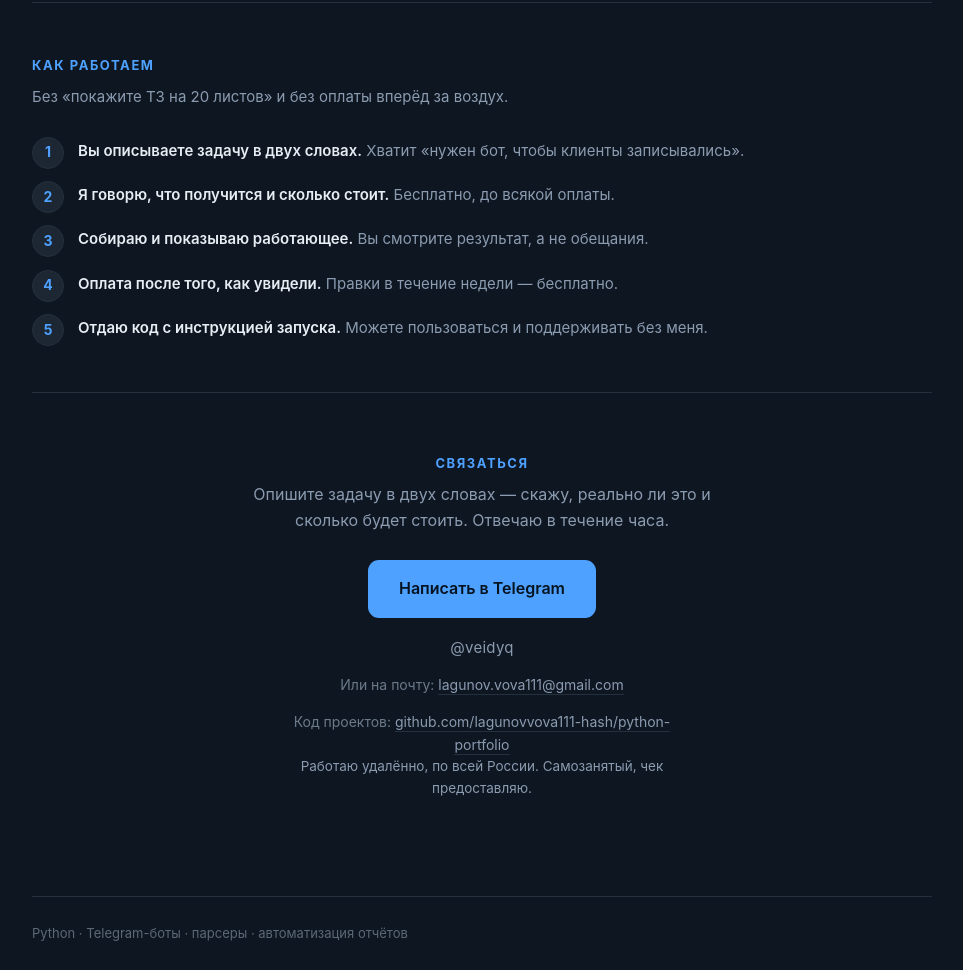
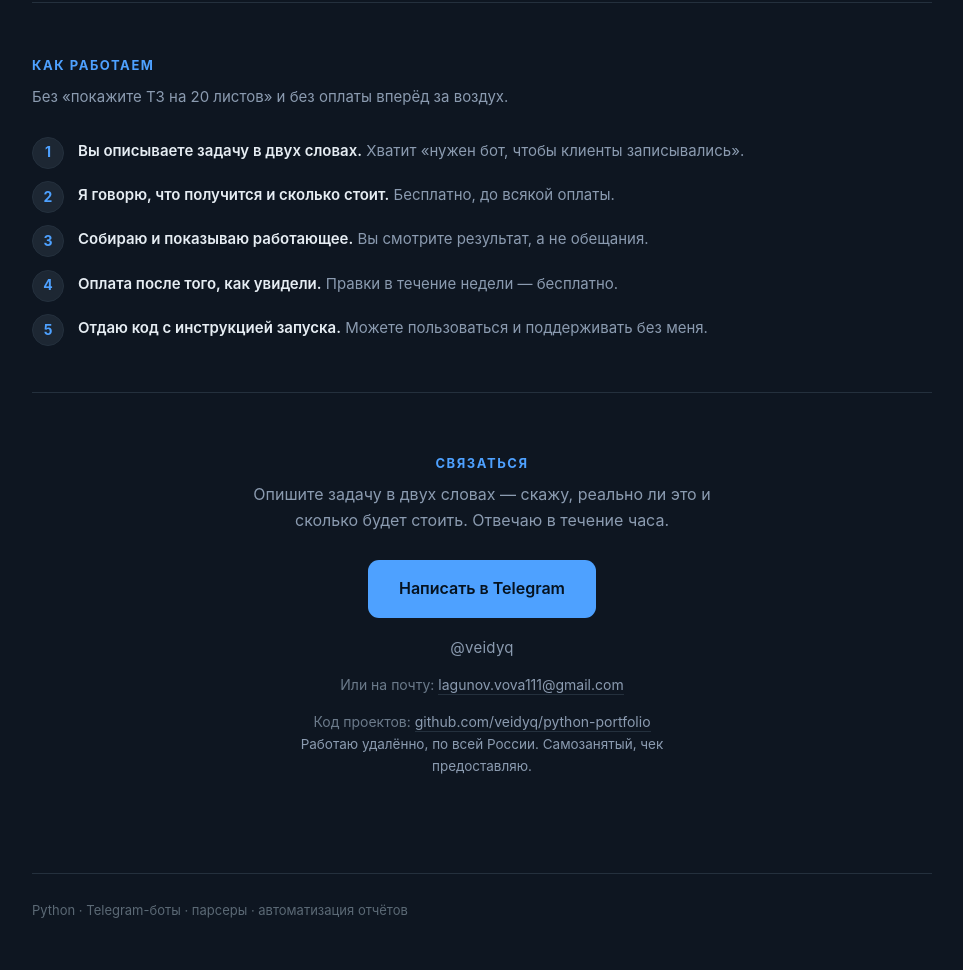
Before and after one commit to veidyq/python-portfolio, a plain HTML site: page docs/index.html in a window 1280 px wide. Shown: the part 2521-3491 px from the top of the page, without its empty margins (158-1121 px from the left). After the commit the page ends 3468 px from the top, so only its background shows below. Drawn offline with Linux system fonts and the light colour scheme.

Commit message:
Ссылки на новый юзернейм veidyq

```diff
--- a/docs/index.html
+++ b/docs/index.html
@@ -291,7 +291,7 @@
       Или на почту: <a href="mailto:lagunov.vova111@gmail.com">lagunov.vova111@gmail.com</a>
     </p>
     <p class="alt-line">
-      Код проектов: <a href="https://github.com/lagunovvova111-hash/python-portfolio" target="_blank" rel="noopener">github.com/lagunovvova111-hash/python-portfolio</a>
+      Код проектов: <a href="https://github.com/veidyq/python-portfolio" target="_blank" rel="noopener">github.com/veidyq/python-portfolio</a>
     </p>
     <p class="note">Работаю удалённо, по всей России. Самозанятый, чек предоставляю.</p>
   </section>
```
Also changed, not shown: 1 other file.
